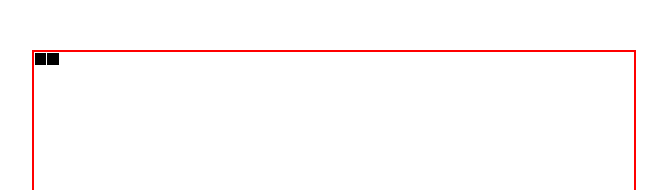
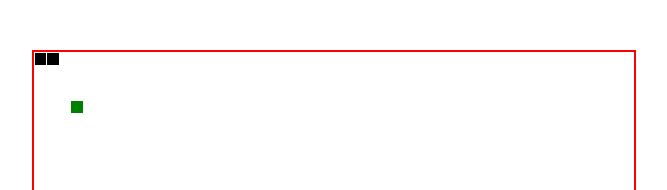
Before and after one commit to motasimfoad/react-snake-game, a React (Create React App) app: page / in a window 1280 px wide. Shown: the top 190 px of the page, without its empty margins (306-973 px from the left). Built offline with nearby package versions, Linux system fonts and the light colour scheme.

Commit message:
The food is heregit add .

```diff
--- a/src/Components/snake/index.js
+++ b/src/Components/snake/index.js
@@ -3,8 +3,7 @@ import '../snake/snake.css';
 
 function Snake(props) {
   return (
-
-    <div>
+      <div>
       {props.snakeBody.map((dot, i) => {
             const style = {
                 left: `${dot[0]}%`,
--- /dev/null
+++ b/src/Components/snake_food/food.css
@@ -0,0 +1,8 @@
+.food-body {
+    position: absolute;
+    width: 2%;
+    height: 2%;
+    background-color: green;
+    border: 1px solid #fff;
+    z-index: 1;
+  }
--- a/src/Components/snake_food/index.js
+++ b/src/Components/snake_food/index.js
@@ -0,0 +1,27 @@
+import React, { useState } from 'react';
+import '../snake_food/food.css';
+
+function Food(props) {
+
+const [foodStyleL , setFoodStyleL] = useState([
+    props.snakeFood[0]
+  ]);
+
+  const [foodStyleT , setFoodStyleT] = useState([
+    props.snakeFood[1]
+  ]);
+
+   const style = {
+    left: `${foodStyleL}%`,
+    top: `${foodStyleT}%`
+ };
+
+
+  return (
+    <div>
+      <div className="food-body" style={style}></div>
+    </div>
+  );
+}
+
+export default Food;
--- a/src/Pages/Home/index.js
+++ b/src/Pages/Home/index.js
@@ -1,15 +1,18 @@
 import React, { useState } from 'react';
 import '../Home/home.css';
-import Snake from '../../Components/snake'
+import Snake from '../../Components/snake';
+import Food from '../../Components/snake_food';
 
 function Home() {
 
 const [snakeBody, setSnakeBody] = useState([[0,0],[2,0]]);
+const [snakeFood, setSnakeFood] = useState([6,8]);
 
   return (
     <div className="app">
       <div className="game-board">
         <Snake snakeBody={snakeBody} />
+        <Food snakeFood={snakeFood} />
       </div>
     </div>
   );
```
